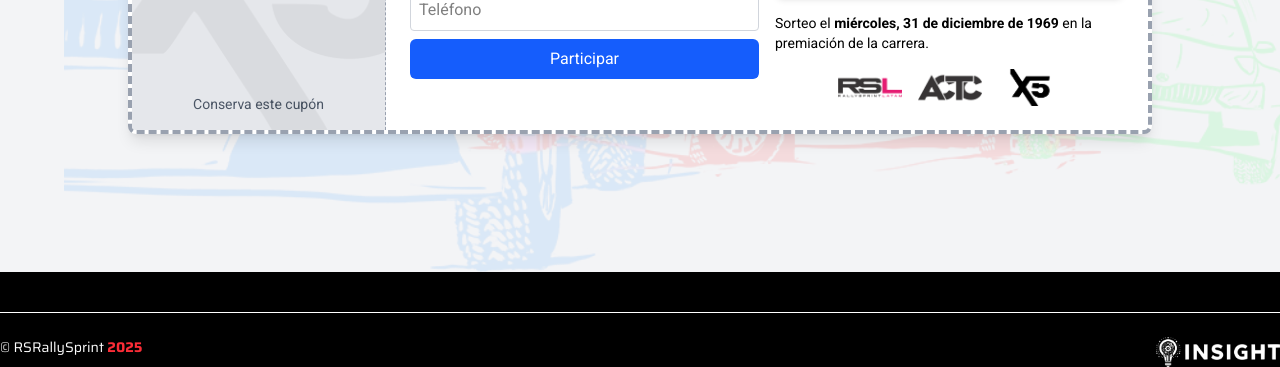
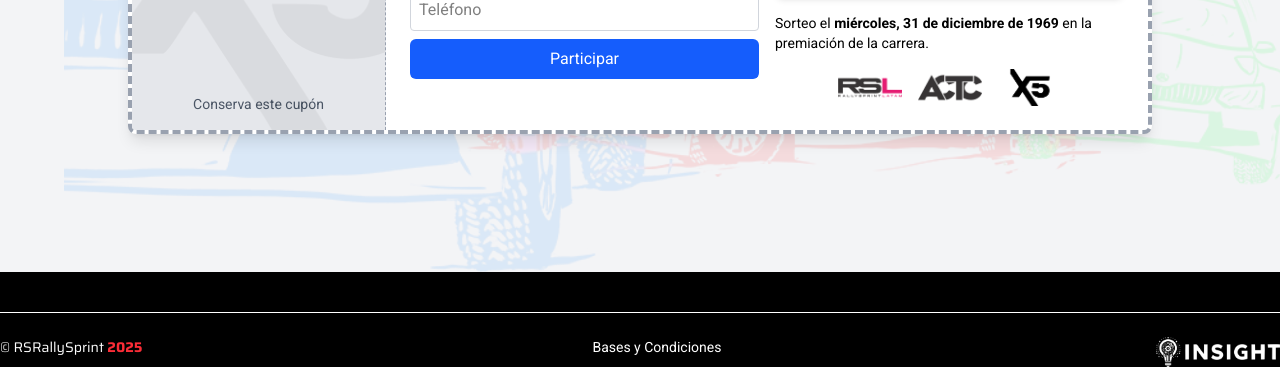
Before and after one commit to Master-Insight/SorteosRsl, an Astro site: page / in a window 1280 px wide. Shown: the part 433-800 px from the top of the page. Built offline with nearby package versions, Linux system fonts and the light colour scheme; Astro itself is replaced by a stand-in of ours; no server answers.

Commit message:
➕ refact (Footer): se agrega enlace a base y condiciones

```diff
--- a/src/layouts/components/Footer.astro
+++ b/src/layouts/components/Footer.astro
@@ -10,6 +10,13 @@ const year = new Date().getFullYear();
       <p class="text-sm text-white sm:order-first sm:mt-0">
         &copy; RSRallySprint <strong class="text-red-500">{year}</strong>
       </p>
+      <!-- Enlace a Bases y Condiciones -->
+      <a
+        href="/bases-y-condiciones"
+        class="text-sm text-white hover:text-red-500"
+      >
+        Bases y Condiciones
+      </a>
       <Insight />
     </div>
   </div>
@@ -19,4 +26,7 @@ const year = new Date().getFullYear();
   footer p {
     font-family: "Saira", sans-serif;
   }
+  footer a {
+    margin-left: 15px;
+  }
 </style>
```
